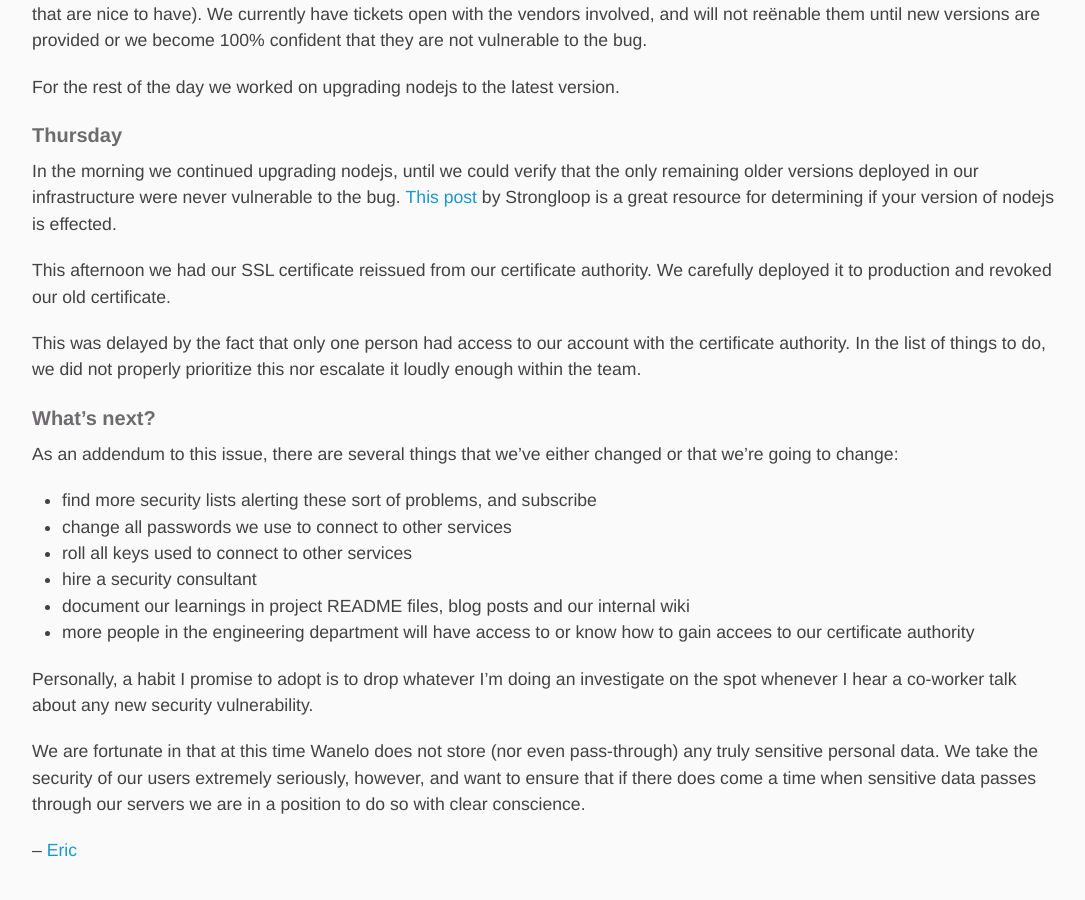
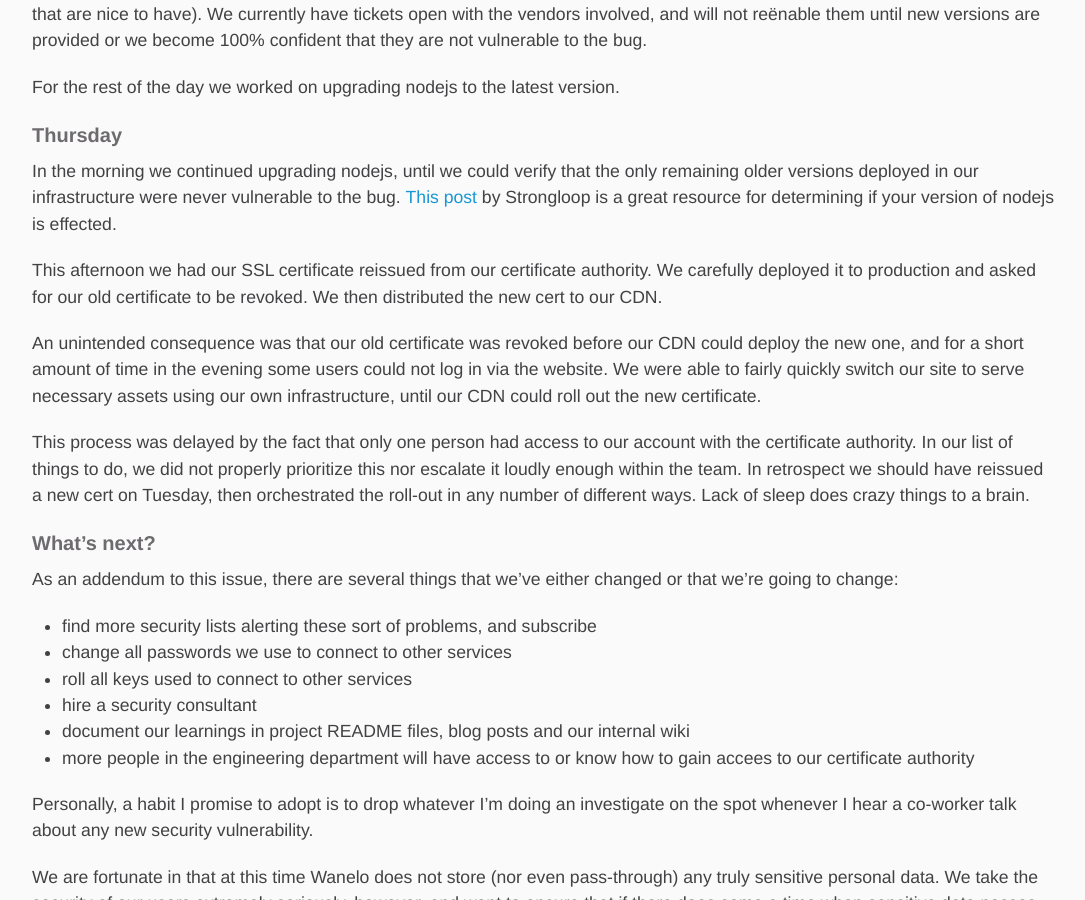
Before and after one commit to wanelo/wanelo.github.io, a Jekyll site: the page built from _posts/2014-04-10-romeo-is-bleeding.md, in a window 1280 px wide and 900 px high, scrolled down 2911 px. Shown: the whole window, without its empty margins (96-1181 px from the left). Built offline with Jekyll 4.4.1, drawn with Linux system fonts in a browser that asks for light colours; some web fonts are replaced; Markdown is read by kramdown in place of the engine named in the settings; comment, search, counter and statistics services are not loaded.

Commit message:
Honesty is the best policy

```diff
--- a/_posts/2014-04-10-romeo-is-bleeding.md
+++ b/_posts/2014-04-10-romeo-is-bleeding.md
@@ -133,11 +133,21 @@ by Strongloop is a great resource for determining if your version of nodejs is
 effected.
 
 This afternoon we had our SSL certificate reissued from our certificate authority.
-We carefully deployed it to production and revoked our old certificate.
+We carefully deployed it to production and asked for our old certificate to be
+revoked. We then distributed the new cert to our CDN.
 
-This was delayed by the fact that only one person had access to our account with
-the certificate authority. In the list of things to do, we did not properly
-prioritize this nor escalate it loudly enough within the team.
+An unintended consequence was that our old certificate was revoked before our
+CDN could deploy the new one, and for a short amount of time in the evening some
+users could not log in via the website. We were able to fairly quickly switch our
+site to serve necessary assets using our own infrastructure, until our CDN could
+roll out the new certificate.
+
+This process was delayed by the fact that only one person had access to our
+account with the certificate authority. In our list of things to do, we did not
+properly prioritize this nor escalate it loudly enough within the team. In
+retrospect we should have reissued a new cert on Tuesday, then orchestrated the
+roll-out in any number of different ways. Lack of sleep does crazy things
+to a brain.
 
 ### What's next?
 
```
